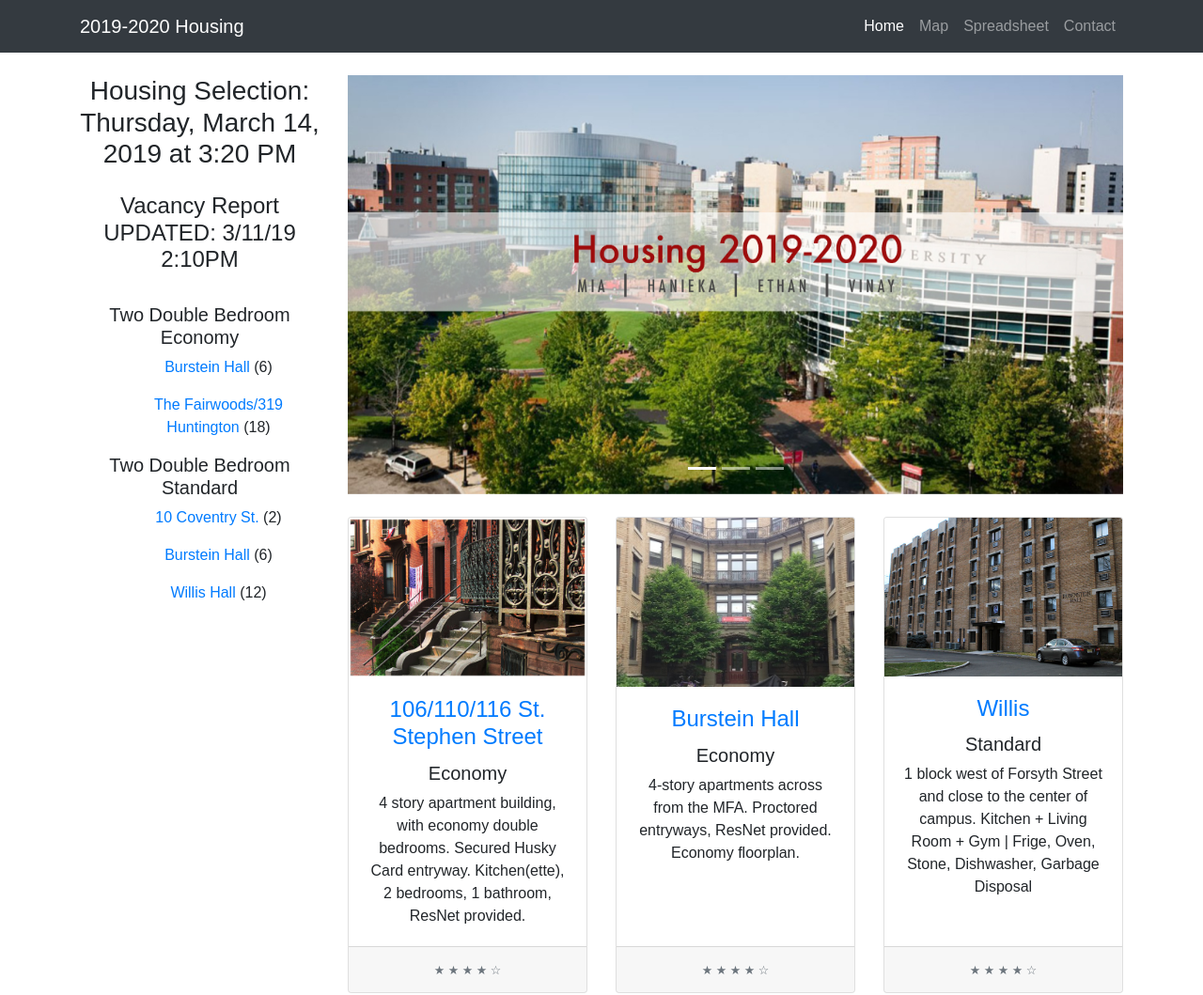
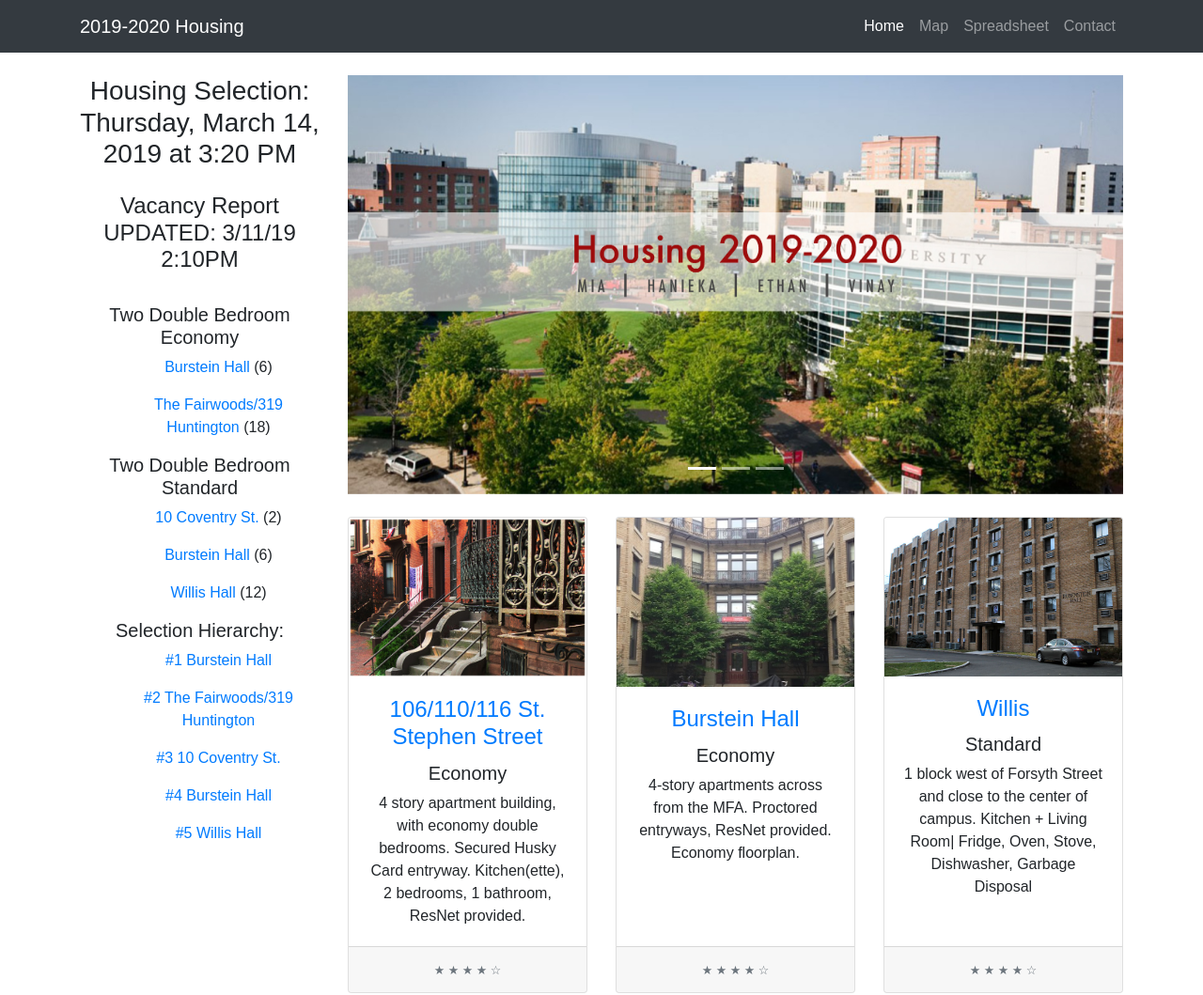
Before and after one commit to dysrhythMia/housing, a website: page index.html in a window 1280 px wide. Shown: the top 1059 px of the page at 94% size. Drawn offline with Linux system fonts and the light colour scheme.

Commit message:
willis errors

```diff
--- a/index.html
+++ b/index.html
@@ -65,6 +65,12 @@
 				<ul><a href="https://www.northeastern.edu/housing/residences/10-coventry/"> 10 Coventry St.</a> (2)</ul>
 				<ul><a href="https://www.northeastern.edu/housing/residences/burstein-hall/">Burstein Hall</a> (6)</ul>
 				<ul><a href="https://www.northeastern.edu/housing/residences/willis-hall/"> Willis Hall</a> (12)</ul>
+				<h5> Selection Hierarchy: </h5>
+				<ol><a href="https://www.northeastern.edu/housing/residences/burstein-hall/">#1 Burstein Hall</a></ol>
+				<ol><a href="https://www.northeastern.edu/housing/residences/319-huntington-ave/"> #2 The Fairwoods/319 Huntington </a></ol>
+				<ul><a href="https://www.northeastern.edu/housing/residences/10-coventry/"> #3 10 Coventry St.</a></ul>
+				<ul><a href="https://www.northeastern.edu/housing/residences/burstein-hall/">#4 Burstein Hall</a></ul>
+				<ul><a href="https://www.northeastern.edu/housing/residences/willis-hall/">#5 Willis Hall</a></ul>
 
 
 			</div>
@@ -129,7 +135,7 @@
 						<a href="https://www.northeastern.edu/housing/residences/willis-hall/">Willis</a>
 					  </h4>
 					  <h5>Standard</h5>
-					  <p class="card-text">1 block west of Forsyth Street and close to the center of campus. Kitchen + Living Room + Gym | Frige, Oven, Stone, Dishwasher, Garbage Disposal</p>
+					  <p class="card-text">1 block west of Forsyth Street and close to the center of campus. Kitchen + Living Room| Fridge, Oven, Stove, Dishwasher, Garbage Disposal</p>
 					</div>
 					<div class="card-footer">
 					  <small class="text-muted">&#9733; &#9733; &#9733; &#9733; &#9734;</small>
```
